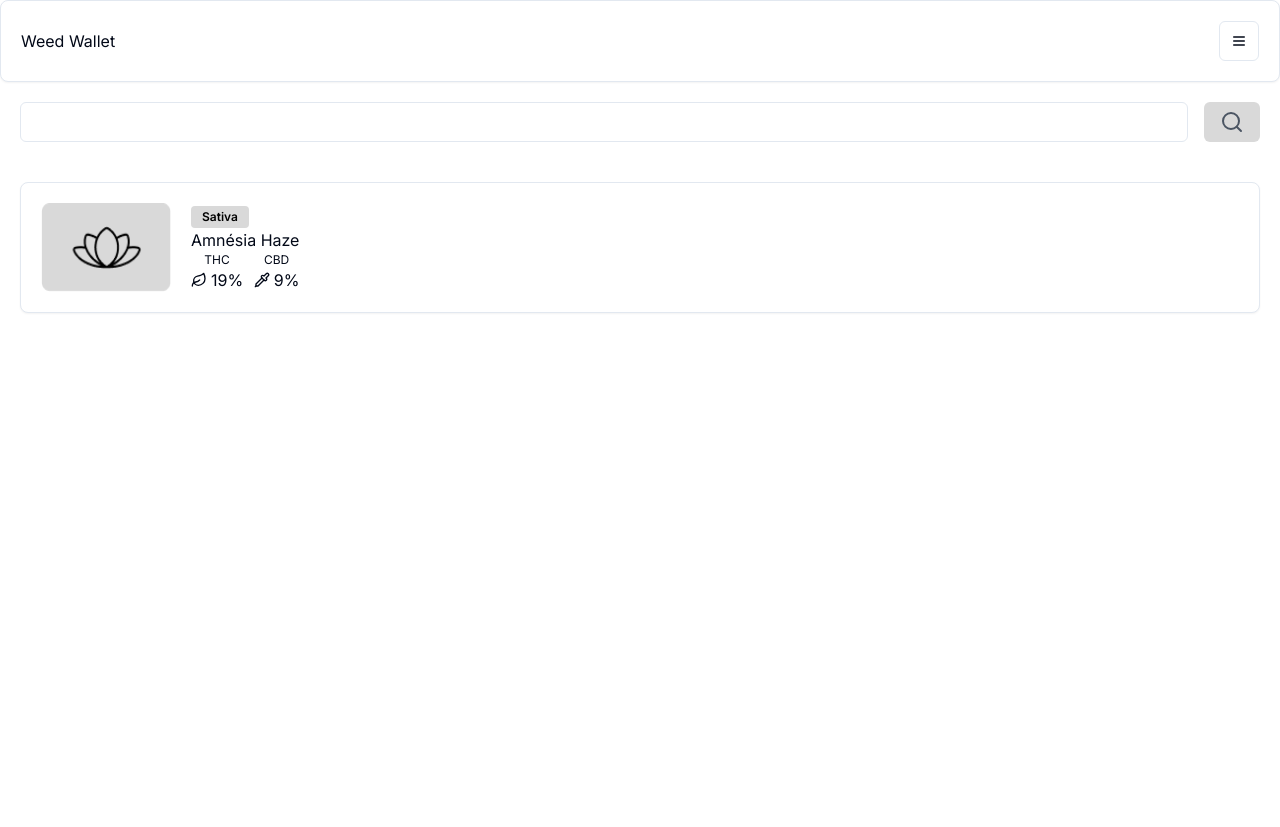
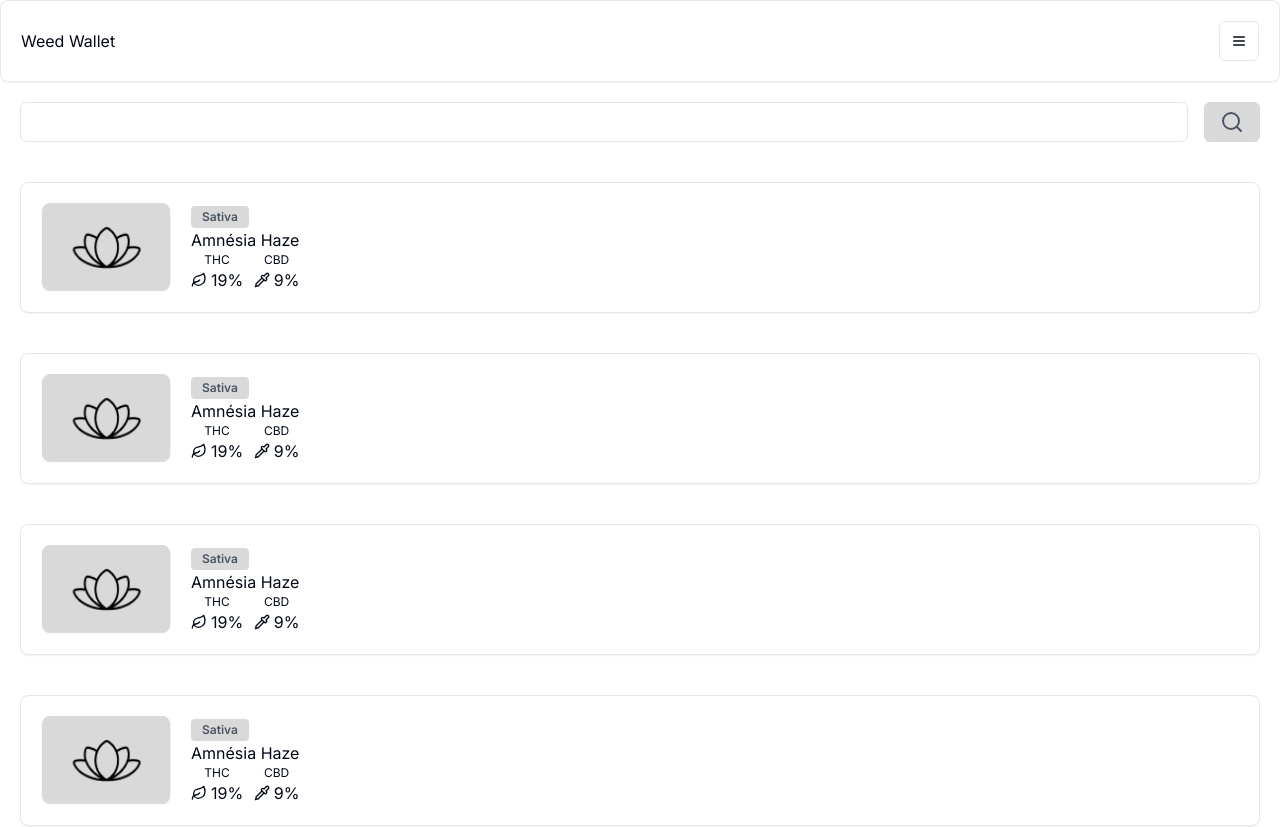
Before and after one commit to rodrigomoreirasantos/weed-wallet, a Next.js app: page / in a window 1280 px wide. Shown: the top 827 px of the page. Before the commit the page ends 800 px from the top, so only its background shows below. Built offline with nearby package versions, Linux system fonts and the light colour scheme.

Commit message:
feat: add styles scroll weedCard Component

```diff
--- a/app/(home)/page.tsx
+++ b/app/(home)/page.tsx
@@ -1,4 +1,3 @@
-import Image from "next/image";
 import Header from "../_components/header";
 import WeedCard from "../_components/weedCard";
 import Search from "../_components/search";
@@ -8,7 +7,19 @@ export default function Home() {
     <>
       <Header />
       <Search />
-      <WeedCard />
+      <div className="overflow-y-auto max-h-screen [&::-webkit-scrollbar]:hidden">
+        <WeedCard />
+        <WeedCard />
+        <WeedCard />
+        <WeedCard />
+        <WeedCard />
+        <WeedCard />
+        <WeedCard />
+        <WeedCard />
+        <WeedCard />
+        <WeedCard />
+        <WeedCard />
+      </div>
     </>
   );
 }
--- a/app/_components/weedCard.tsx
+++ b/app/_components/weedCard.tsx
@@ -10,7 +10,7 @@ const WeedCard = () => {
         <CardContent className="flex flex-row gap-5 p-5">
           <Image src="/weedImg.png" alt="Weed Image" height={80} width={130} />
           <div>
-            <Badge className="bg-[#D9D9D9] text-black rounded">Sativa</Badge>
+            <Badge className="bg-[#D9D9D9] text-gray-600 rounded">Sativa</Badge>
             <h2>Amnésia Haze</h2>
             <div className="flex flex-row justify-between">
               <div className="flex flex-col items-center">
--- a/app/layout.tsx
+++ b/app/layout.tsx
@@ -16,7 +16,7 @@ export default function RootLayout({
 }>) {
   return (
     <html lang="en">
-      <body className={inter.className}>{children}</body>
+      <body className={`${inter.className} overflow-hidden`}>{children}</body>
     </html>
   );
 }
```
